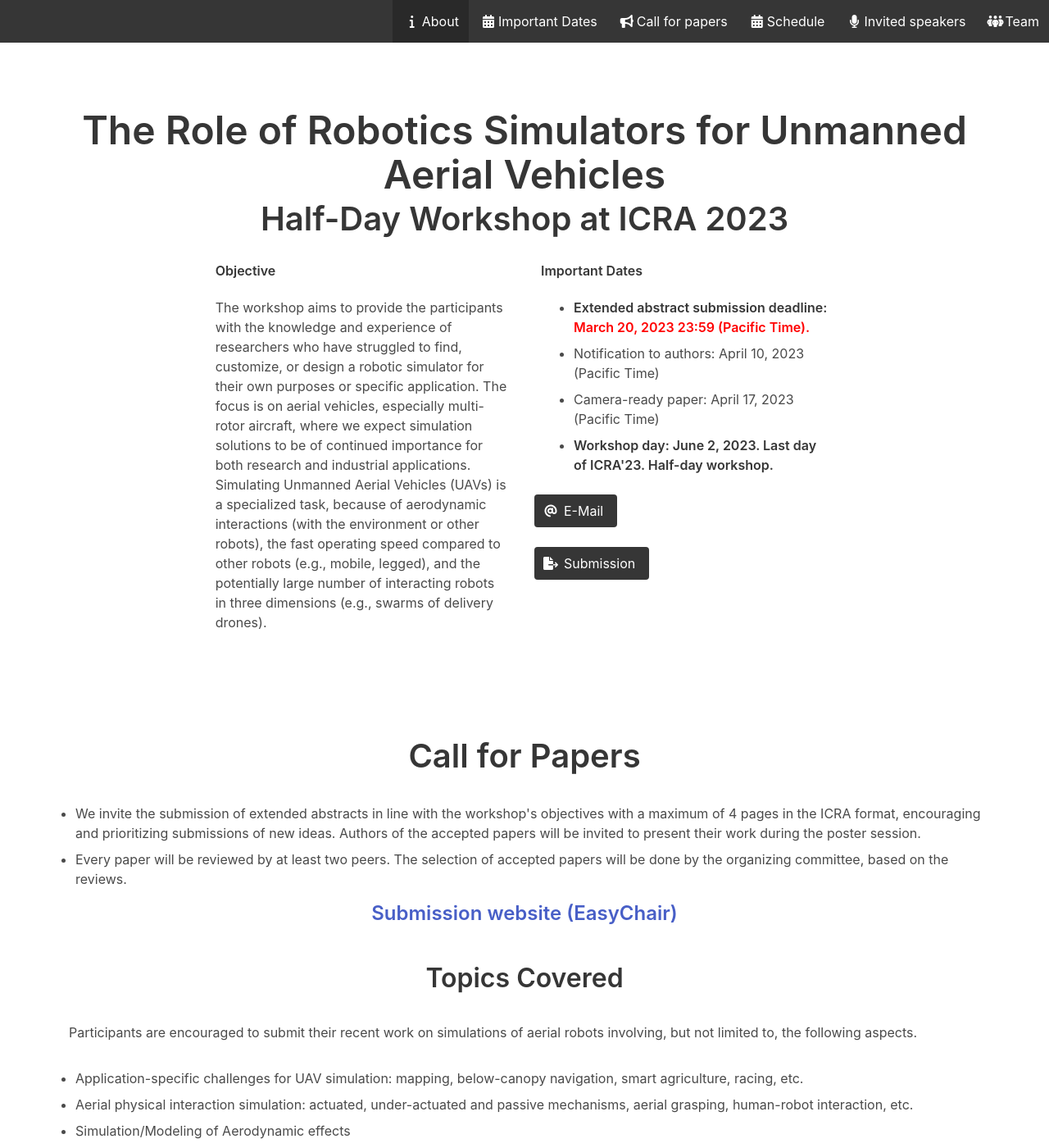
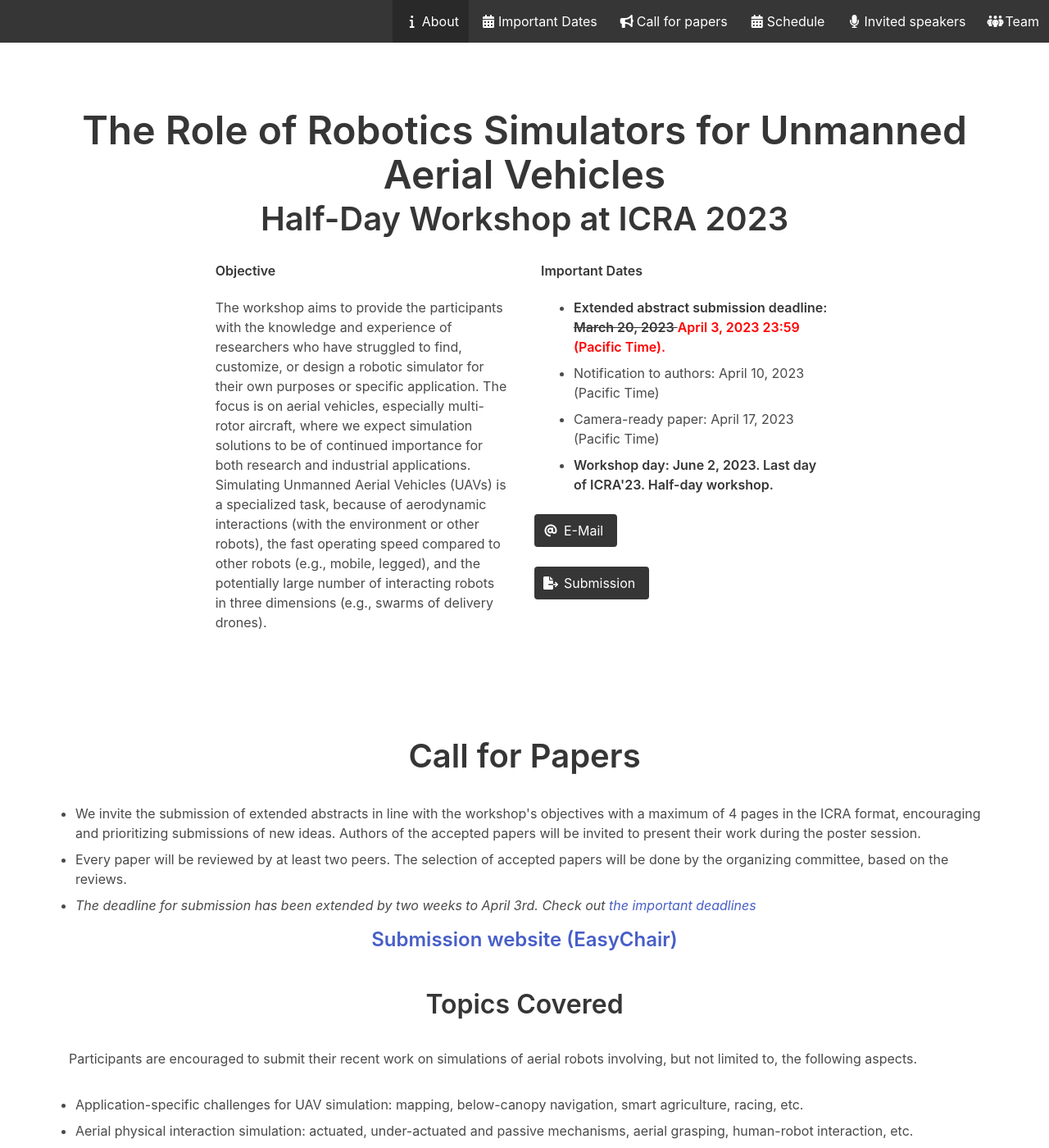
Before and after one commit to IMRCLab/workshop-uav-sims-icra2023, a Jekyll site: the page built from index.html, in a window 1280 px wide and 1400 px high. Shown: the whole window at 82% size. Built offline with Jekyll 4.4.1, drawn with Linux system fonts in a browser that asks for light colours.

Commit message:
added extension deadline

```diff
--- a/index.html
+++ b/index.html
@@ -47,7 +47,7 @@ title: The Role of Robotics Simulators for Unmanned Aerial Vehicles
 
           <ul>
             <li>
-              <span class="title">Extended abstract submission deadline: <p style="color:red;display:inline">March 20, 2023 23:59 (Pacific Time).</p>
+              <span class="title">Extended abstract submission deadline: <s>March 20, 2023 </s> <p style="color:red;display:inline">April 3, 2023 23:59 (Pacific Time).</p>
               </span>
             </li>
             <li>
@@ -131,6 +131,8 @@ title: The Role of Robotics Simulators for Unmanned Aerial Vehicles
           Authors of the accepted papers will be invited to present their work during the poster session.</li>
         <li>Every paper will be reviewed by at least two peers. The selection of accepted papers will be done by the organizing committee, based on
           the reviews.</li>
+
+        <li><i>The deadline for submission has been extended by two weeks to April 3rd. Check out <a href="#about">the important deadlines</a></i></li>
       </ul>
       <center><h3><a href="https://easychair.org/conferences/?conf=rs4uavs">Submission website (EasyChair)</a></h3></center>
     </div>
```
